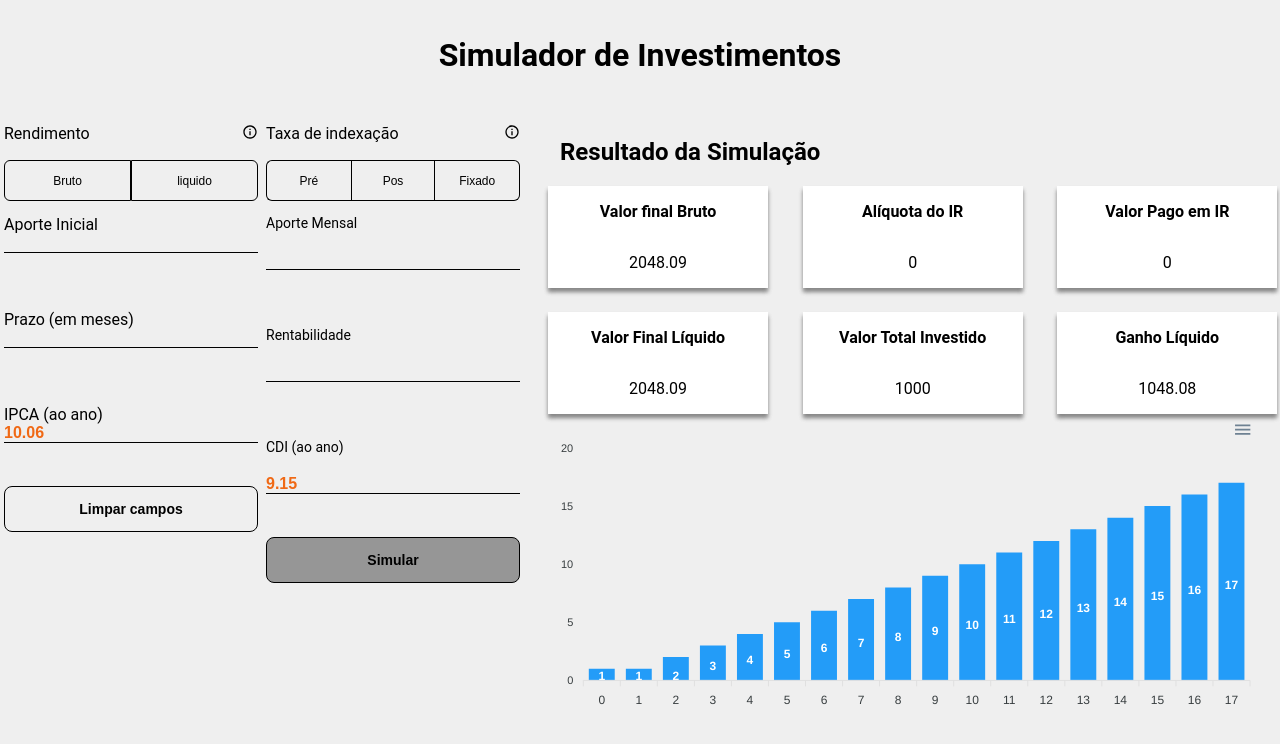
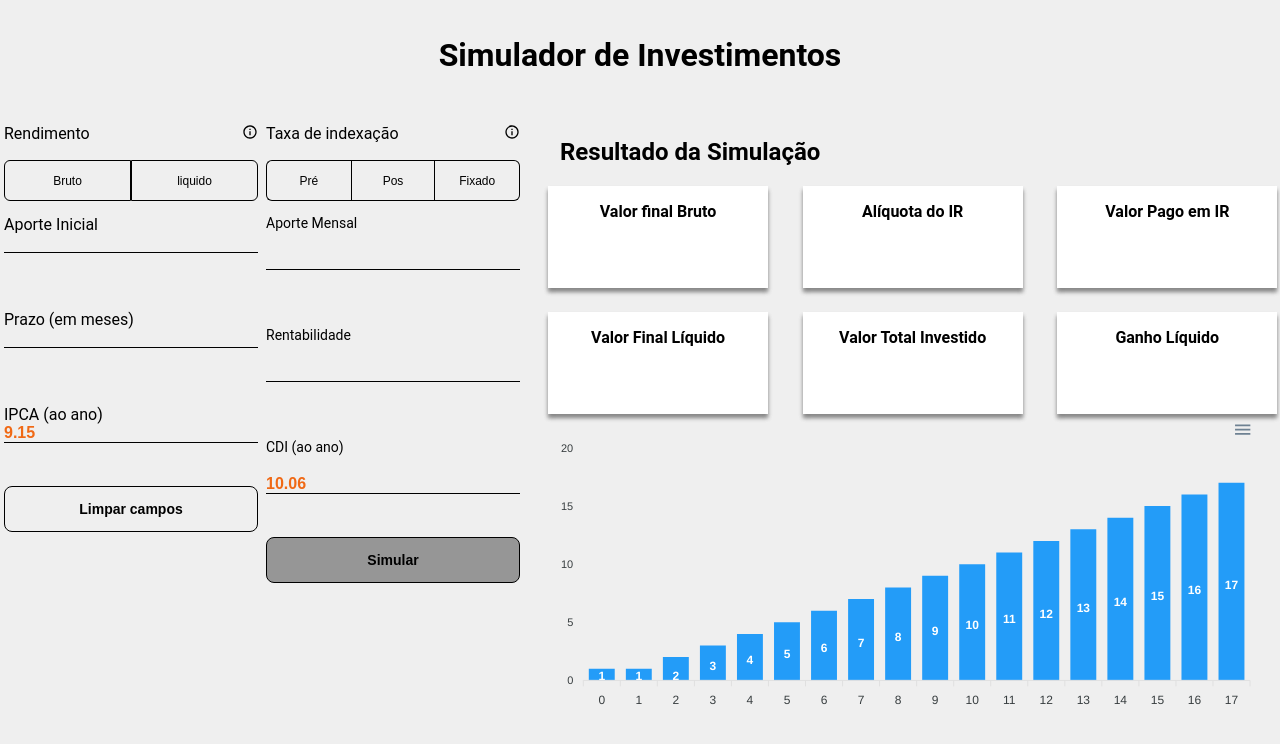
Before and after one commit to nataliaaraujo0/eqi, a React (Vite) app: page / in a window 1280 px wide. Shown: the top 744 px of the page. Built offline with nearby package versions, Linux system fonts and the light colour scheme; data requests are answered from the project's data file.

Commit message:
feature: filter

```diff
--- a/src/Context/ContextButtonIndexacao.tsx
+++ b/src/Context/ContextButtonIndexacao.tsx
@@ -6,8 +6,10 @@ type ProviderProps = {
 };
 type ContextProps = {
     indexacao: string;
+    simulate: boolean;
     // active: boolean;
     handleIndexacao: (valor: string) => void;
+    handleSimulate: (state: boolean) => void;
 };
 
 const ContextButtonIndexacao: Context<ContextProps> = createContext(
@@ -15,16 +17,19 @@ const ContextButtonIndexacao: Context<ContextProps> = createContext(
 );
 
 export function ProviderContext({ children }: ProviderProps) {
-    const [rendimento, setRendimento] = useState('');
-    const [active, setActive] = useState(false);
+    const [indexacao, setIndexacao] = useState('');
+    const [simulate, setSimulate] = useState(false);
 
     const handleIndexacao = (valor: string) => {
-        setRendimento(valor);
+        setIndexacao(valor);
+    };
+    const handleSimulate = (state) => {
+        setSimulate(state);
     };
 
     return (
         <ContextButtonIndexacao.Provider
-            value={{ indexacao: rendimento, handleIndexacao }}
+            value={{ indexacao, handleIndexacao, simulate, handleSimulate }}
         >
             {children}
         </ContextButtonIndexacao.Provider>
--- a/src/components/ButtonIndexacao/index.tsx
+++ b/src/components/ButtonIndexacao/index.tsx
@@ -24,8 +24,8 @@ export function ButtonIndexacao() {
             </ButtonActive>
             <ButtonActive
                 type="button"
-                onClick={() => handleIndexacao('fixado')}
-                isActive={indexacao === 'fixado'}
+                onClick={() => handleIndexacao('ipca')}
+                isActive={indexacao === 'ipca'}
             >
                 Fixado
             </ButtonActive>
--- a/src/components/Card/index.tsx
+++ b/src/components/Card/index.tsx
@@ -1,6 +1,10 @@
 import { Container } from './styled';
 
-export function Card({ spanText = '', strongText = '' }) {
+type CardProps = {
+    spanText: number;
+    strongText: string;
+};
+export function Card({ spanText, strongText }: CardProps) {
     return (
         <Container>
             <strong>{strongText}</strong>
--- a/src/components/FormIndexacao/index.tsx
+++ b/src/components/FormIndexacao/index.tsx
@@ -4,6 +4,7 @@ import { MdInfoOutline } from 'react-icons/md';
 import ReactTooltip from 'react-tooltip';
 import * as yup from 'yup';
 
+import { useContextButtonIndexacao } from '../../Context/ContextButtonIndexacao';
 import { ButtonIndexacao } from '../ButtonIndexacao';
 import {
     ContentInput,
@@ -13,6 +14,16 @@ import {
     ButtonSubmit,
 } from './styled';
 // import checkIcon from "../../assets/check.svg";
+type SimuladorProps = {
+    data: Array<{
+        valorFinalBruto: number;
+        aliquotaIR: number;
+        valorPagoIR: number;
+        valorFinalLiquido: number;
+        valorTotalInvestido: number;
+        ganhoLiquido: number;
+    }>;
+};
 
 type IndicadorProps = {
     valor: number;
@@ -31,6 +42,7 @@ const schema = yup
     .required();
 
 export function FormIndexacao({ valor }: IndicadorProps): JSX.Element {
+    const { handleSimulate } = useContextButtonIndexacao();
     const {
         register,
         handleSubmit,
@@ -38,7 +50,9 @@ export function FormIndexacao({ valor }: IndicadorProps): JSX.Element {
     } = useForm<FormInputs>({
         resolver: yupResolver(schema),
     });
-    const onSubmit = (data: FormInputs) => console.log(data);
+    const onSubmit = (data: FormInputs) => {
+        // handleSimulate(true);
+    };
 
     return (
         <ContainerForm onSubmit={handleSubmit(onSubmit)}>
@@ -71,7 +85,12 @@ export function FormIndexacao({ valor }: IndicadorProps): JSX.Element {
                 <p>CDI (ao ano)</p>
                 <input type="text" placeholder={valor?.toString()} />
             </ContentInput>
-            <ButtonSubmit type="submit">Simular</ButtonSubmit>
+            <ButtonSubmit onClick={() => handleSimulate(true)} type="submit">
+                Simular
+            </ButtonSubmit>
         </ContainerForm>
     );
 }
+function useFetch<T>(arg0: string): { data: any } {
+    throw new Error('Function not implemented.');
+}
--- a/src/components/FormRendimento/index.tsx
+++ b/src/components/FormRendimento/index.tsx
@@ -1,4 +1,4 @@
-import { useState } from 'react';
+import { useEffect, useState } from 'react';
 import { useForm } from 'react-hook-form';
 import { MdInfoOutline } from 'react-icons/md';
 import ReactTooltip from 'react-tooltip';
@@ -19,7 +19,16 @@ type UseFormInputs = {
     aporte: number;
     prazo: string;
 };
-
+type SimuladorProps = {
+    data: Array<{
+        valorFinalBruto: number;
+        aliquotaIR: number;
+        valorPagoIR: number;
+        valorFinalLiquido: number;
+        valorTotalInvestido: number;
+        ganhoLiquido: number;
+    }>;
+};
 export function FormRendimento({ valor }: IndicadorProps): JSX.Element {
     const {
         register,
@@ -70,3 +79,10 @@ export function FormRendimento({ valor }: IndicadorProps): JSX.Element {
         </ContainerForm>
     );
 }
+function useFetch<T>(arg0: string): { data: any } {
+    throw new Error('Function not implemented.');
+}
+
+function useContextButtonIndexacao(): { indexacao: any } {
+    throw new Error('Function not implemented.');
+}
--- a/src/components/ResultSimulacao/index.tsx
+++ b/src/components/ResultSimulacao/index.tsx
@@ -1,62 +1,63 @@
-import { useEffect, useState } from 'react';
+import { useState } from 'react';
 
-import api from '../../services/api';
+import { useFetch } from '../../hook/useFetch';
 import { Card } from '../Card';
 import { Graficos } from '../Graficos';
 import { ContentCard, Container } from './styled';
 
 type SimuladorProps = {
-    valorFinalBruto?: number;
-    aliquotaIR?: number;
-    valorPagoIR?: number;
-    valorFinalLiquido?: number;
-    valorTotalInvestido?: number;
-    ganhoLiquido?: number;
+    data: Array<{
+        valorFinalBruto: number;
+        aliquotaIR: number;
+        valorPagoIR: number;
+        valorFinalLiquido: number;
+        valorTotalInvestido: number;
+        ganhoLiquido: number;
+    }>;
 };
 
-export function ResultSimulacao() {
+export function ResultSimulacao({ data }: SimuladorProps) {
     const [simulacoes, setSimulacoes] = useState<SimuladorProps[]>([]);
     const [simulacaoPre] = simulacoes;
+    const { error, isFetching } = useFetch('simulacoes');
 
-    useEffect(() => {
-        api.get('simulacoes').then((response) => {
-            setSimulacoes(response.data);
-            console.log(response.data);
-        });
-    }, []);
-
+    if (isFetching)
+        <div>
+            <p>loading</p>
+        </div>;
+    console.log(data);
     return (
         <Container>
             <h2>Resultado da Simulação</h2>
             <ContentCard>
                 <Card
                     strongText="Valor final Bruto"
-                    spanText={simulacaoPre?.valorFinalBruto}
+                    spanText={data[0]?.valorFinalBruto}
                     // valorFinalBruto =
                 />
                 <Card
                     strongText="Alíquota do IR"
-                    spanText={simulacaoPre?.aliquotaIR}
+                    spanText={data[0]?.aliquotaIR}
                 />
 
                 <Card
                     strongText="Valor Pago em IR"
-                    spanText={simulacaoPre?.valorPagoIR}
+                    spanText={data[0]?.valorPagoIR}
                 />
 
                 <Card
                     strongText="Valor Final Líquido"
-                    spanText={simulacaoPre?.valorFinalLiquido}
+                    spanText={data[0]?.valorFinalLiquido}
                 />
 
                 <Card
                     strongText="Valor Total Investido"
-                    spanText={simulacaoPre?.valorTotalInvestido}
+                    spanText={data[0]?.valorTotalInvestido}
                 />
 
                 <Card
                     strongText="Ganho Líquido"
-                    spanText={simulacaoPre?.ganhoLiquido}
+                    spanText={data[0]?.ganhoLiquido}
                 />
             </ContentCard>
             <Graficos />
--- /dev/null
+++ b/src/hook/useFetch.ts
@@ -0,0 +1,28 @@
+import { AxiosRequestConfig } from 'axios';
+import { useEffect, useState } from 'react';
+
+import api from '../services/api';
+
+export function useFetch<T = unknown>(
+    url: string,
+    options?: AxiosRequestConfig
+) {
+    const [data, setData] = useState([]);
+    const [isFetching, setFetching] = useState(true);
+    const [error, setError] = useState(null);
+
+    useEffect(() => {
+        api.get(url, options)
+            .then((response) => {
+                setData(response.data);
+            })
+            .catch((error) => {
+                setError(error);
+            })
+            .finally(() => {
+                setFetching(false);
+            });
+    }, [url]);
+
+    return { isFetching, data, error };
+}
--- a/src/pages/Dashboard/index.tsx
+++ b/src/pages/Dashboard/index.tsx
@@ -4,30 +4,52 @@ import { FormIndexacao } from '../../components/FormIndexacao';
 import { FormRendimento } from '../../components/FormRendimento';
 import { Header } from '../../components/Header';
 import { ResultSimulacao } from '../../components/ResultSimulacao';
-import api from '../../services/api';
+import { useContextButtonIndexacao } from '../../Context/ContextButtonIndexacao';
+import { useFetch } from '../../hook/useFetch';
 import { Wrapper, Container } from './styled';
 
 type IndicadorProps = {
     valor: number;
 };
+type SimuladorProps = {
+    data: Array<{
+        valorFinalBruto: number;
+        aliquotaIR: number;
+        valorPagoIR: number;
+        valorFinalLiquido: number;
+        valorTotalInvestido: number;
+        ganhoLiquido: number;
+    }>;
+};
 
 export function Dashboard() {
-    const [indicadores, setIndicadores] = useState<IndicadorProps[]>([]);
-    const [cdi, ipca] = indicadores;
-
+    const { data: indicadores, isFetching, error } = useFetch('indicadores');
+    const { data: simulacoes } = useFetch<SimuladorProps[]>('simulacoes');
+    const [filtered, setFiltered] = useState([]);
+    const { indexacao, simulate } = useContextButtonIndexacao();
     useEffect(() => {
-        api.get('indicadores').then((response) => {
-            setIndicadores(response.data);
+        const newItems = simulacoes.filter((item) => {
+            return (
+                item.tipoIndexacao === indexacao &&
+                item.tipoRendimento === 'bruto'
+            );
         });
-    }, []);
+        setFiltered(newItems);
+    }, [indexacao]);
+    console.log(filtered);
+    console.log('simulate:', simulate);
+    if (isFetching)
+        <div>
+            <p>loading</p>
+        </div>;
 
     return (
         <Container>
             <Header />
             <Wrapper>
-                <FormRendimento valor={ipca?.valor} />
-                <FormIndexacao valor={cdi?.valor} />
-                <ResultSimulacao />
+                <FormRendimento valor={indicadores[0]?.valor} />
+                <FormIndexacao valor={indicadores[1]?.valor} />
+                <ResultSimulacao data={filtered} />
             </Wrapper>
         </Container>
     );
```
